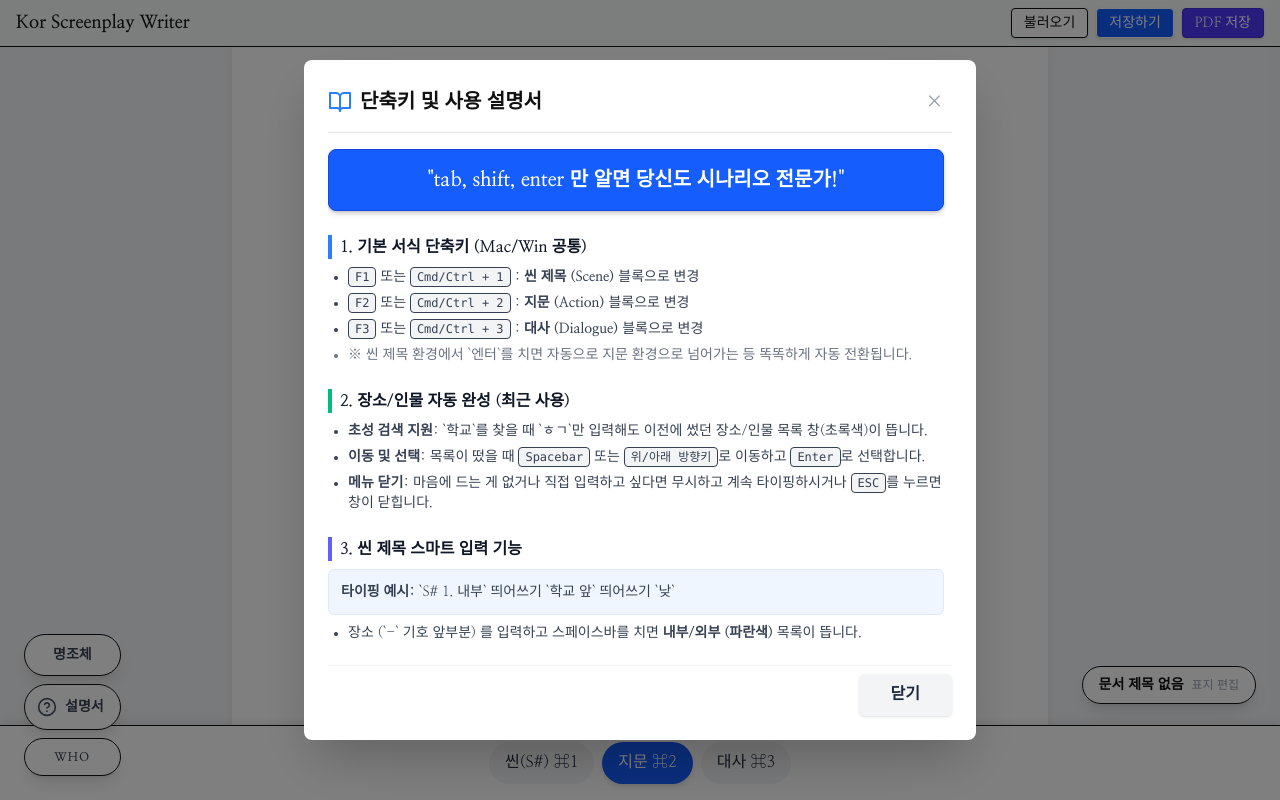
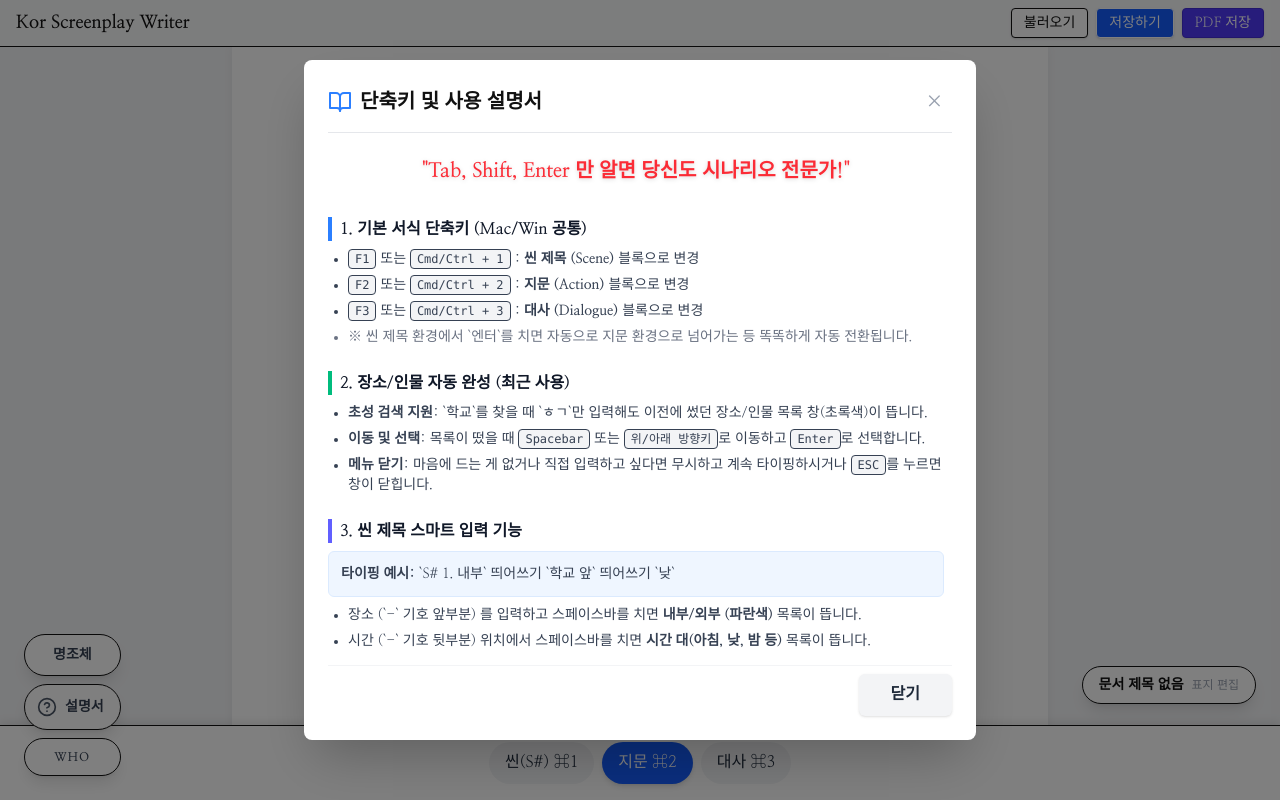
Before and after one commit to dolahwi/kor-screenplay-writer, a Next.js app: page / in a window 1280 px wide. Both pictures are taken after a click on the element "설명서". Built offline with nearby package versions, Linux system fonts and the light colour scheme.

Commit message:
docs: refine manual presentation with plain red text and adjusted creator string

```diff
--- a/src/components/Editor.tsx
+++ b/src/components/Editor.tsx
@@ -962,8 +962,8 @@ export default function Editor() {
 
                         <div className="overflow-y-auto pr-2 pb-4 text-sm text-gray-700 dark:text-gray-300 space-y-6">
 
-                            <div className="bg-blue-600 text-white rounded-lg p-4 font-bold text-center text-lg sm:text-xl shadow-md border border-blue-700 drop-shadow-sm">
-                                "tab, shift, enter 만 알면 당신도 시나리오 전문가!"
+                            <div className="text-red-500 font-bold text-center text-lg sm:text-xl py-2 drop-shadow-sm">
+                                "Tab, Shift, Enter 만 알면 당신도 시나리오 전문가!"
                             </div>
 
                             <section>
@@ -1018,7 +1018,7 @@ export default function Editor() {
 
                             <div className="pt-6 pb-2 text-center text-gray-500 dark:text-gray-400 text-xs sm:text-sm font-medium italic border-t border-gray-100 dark:border-zinc-800 break-keep">
                                 누가 이걸 만들었을까 궁금하신가요? 바로 <strong className="text-indigo-500 dark:text-indigo-400">Antigravity</strong> 입니다!<br className="hidden sm:block" />
-                                그의 노예는 좌측 하단의 <strong className="text-gray-700 dark:text-gray-300 bg-gray-100 dark:bg-zinc-800 px-1 py-0.5 rounded">WHO</strong> 고딕 버튼을 눌러보세요.
+                                <span className="text-gray-600 dark:text-gray-300">그의 노예는 <strong className="bg-gray-100 dark:bg-zinc-800 px-1 py-0.5 rounded">WHO</strong>?</span>
                             </div>
                         </div>
 
```
